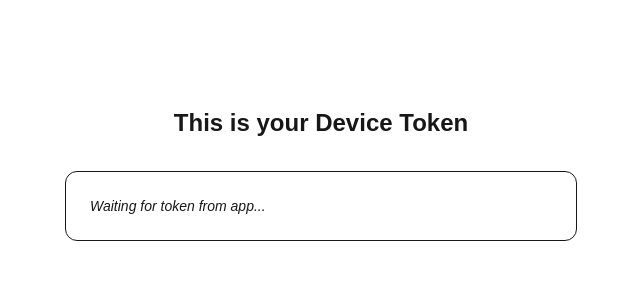
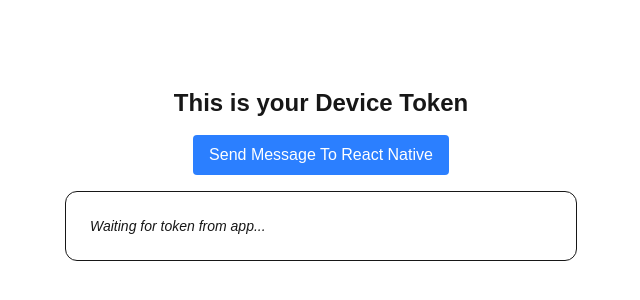
Before and after one commit to DharmendraMyLeading/Communication, a Next.js app: page / in a window 1280 px wide. Shown: the part 226-526 px from the top of the page, without its empty margins (319-959 px from the left). Built offline with nearby package versions, Linux system fonts and the light colour scheme.

Commit message:
Refactor FCM token listener setup and improve code structure

```diff
--- a/app/page.tsx
+++ b/app/page.tsx
@@ -1,45 +1,58 @@
 "use client";
 
 import { useEffect, useState } from "react";
-
-declare global {
-  interface Window {
-    postMessageFromApp: (data: any) => void;
-  }
-}
 
 export default function Home() {
   const [deviceToken, setDeviceToken] = useState<string | null>(null);
 
   useEffect(() => {
-    console.log('Setting up FCM token listener...');
     const handler = (event: any) => {
       const token = event.detail.deviceToken;
 
-    console.log('FCM Token:', token);
+      console.log("FCM Token:", token);
 
       setDeviceToken(token);
 
-    localStorage.setItem('deviceToken', token);
+      localStorage.setItem("deviceToken", token);
     };
 
-  window.addEventListener('FCM_TOKEN', handler);
-
-
-  console.log('FCM token listener set up.');
+    window.addEventListener("FCM_TOKEN", handler);
 
     return () => {
-    window.removeEventListener('FCM_TOKEN', handler);
+      window.removeEventListener("FCM_TOKEN", handler);
     };
   }, []);
 
+  const sendToReactNative = () => {
+    const message = {
+      type: "BUTTON_CLICKED",
+      payload: {
+        message: "Hello from Website",
+        timestamp: Date.now(),
+      },
+    };
+
+    if (window?.ReactNativeWebView) {
+      window?.ReactNativeWebView.postMessage(
+        JSON.stringify(message)
+      );
+    } else {
+      console.log("Not running inside React Native WebView");
+    }
+  };
+
   return (
-    <div className="min-h-screen flex flex-col items-center justify-center bg-white dark:bg-black p-8">
-      <header className="mb-8 text-center">
-        <h1 className="text-2xl font-semibold">
+    <div className="min-h-screen flex flex-col items-center justify-center p-8">
+      <h1 className="text-2xl font-semibold mb-4">
         This is your Device Token
       </h1>
-      </header>
+
+      <button
+        onClick={sendToReactNative}
+        className="px-4 py-2 bg-blue-500 text-white rounded mb-4"
+      >
+        Send Message To React Native
+      </button>
 
       <div className="w-full max-w-lg rounded-xl border p-6">
         {deviceToken ? (
```
Lines whose indentation alone changed are shown as unchanged.
